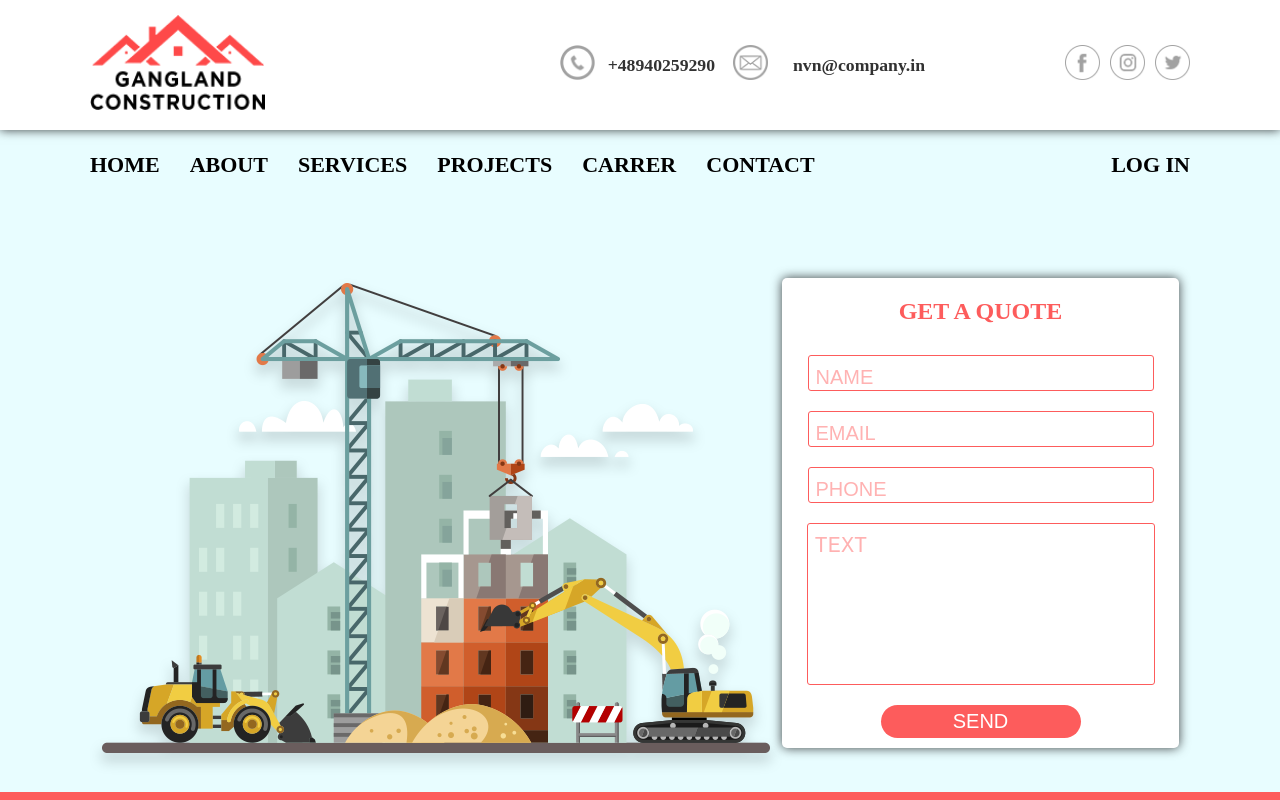
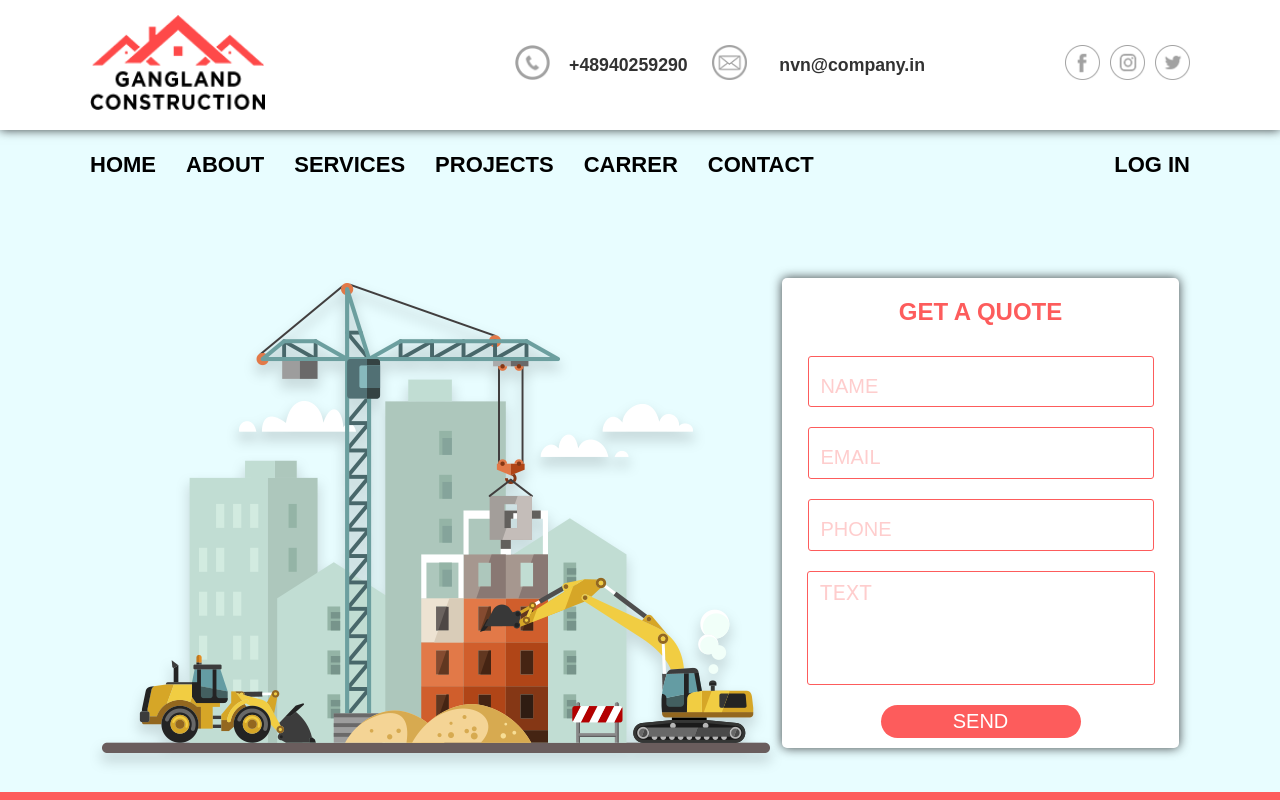
Before and after one commit to AlehZahorski/ScssWebsiteGanglang, a website: page index.html in a window 1280 px wide. Shown: the top 800 px of the page. Drawn offline with Linux system fonts and the light colour scheme.

Commit message:
fix mozilla textarea

```diff
--- a/scss/style.scss
+++ b/scss/style.scss
@@ -1,15 +1,21 @@
 $color-blue: #e8fdff;
 $color-red: #fd5c5c;
 $color-black: #323232;
+
+
+
+
+
 
 body{
     margin: 0px;
     padding: 0px;
     ::placeholder {
-        color: red;
+        color:$color-red;
         opacity: .3;
-        padding-left: 5px;
+        padding-left: 10px;
       }
+    font-family: Arial, Helvetica, sans-serif;
 }
 
 
@@ -75,7 +81,7 @@ body{
         list-style-type: none;
         margin-left: 0;
         font-size: 22px;
-        font-weight: 900;
+        font-weight: 600;
         li{
             margin-left: 30px;
         }
@@ -110,6 +116,7 @@ body{
             input{
                 margin: 10px auto;
                 width: 340px;
+                height: 50px;
                 font-size: 20px;
                 padding-top: 10px;
                 border: 1px solid $color-red;
@@ -118,6 +125,7 @@ body{
             textarea{
                 margin: 10px auto;
                 width: 342px;
+                height: 130px;
                 font-size: 22px;
                 padding-top: 10px;
                 resize: none;
```
Also changed, not shown: css/scss/style.css, fonts/FontsFree-Net-GothamMedium.ttf (added), fonts/RedRose-Regular.ttf (added).
